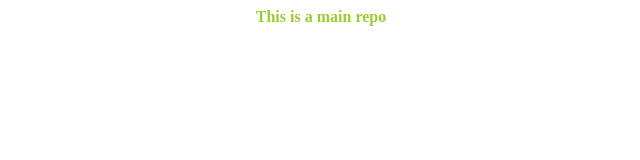
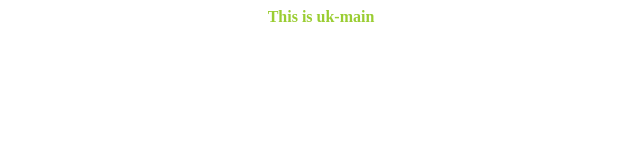
Before and after one commit to pawan-hauper/git-main-repo, a plain HTML site: page index.html in a window 1280 px wide. Shown: the full height of the page, 319-959 px from the left. Drawn offline with Linux system fonts and the light colour scheme.

Commit message:
initial commit for uk-main

```diff
--- a/index.html
+++ b/index.html
@@ -4,6 +4,6 @@
         <title>Main Repo</title>
     </head>
     <body>
-      <h4 style="text-align: center;">This is a main repo</h4>
+      <h4 style="text-align: center;">This is uk-main</h4>
     </body>
 </html>
```
